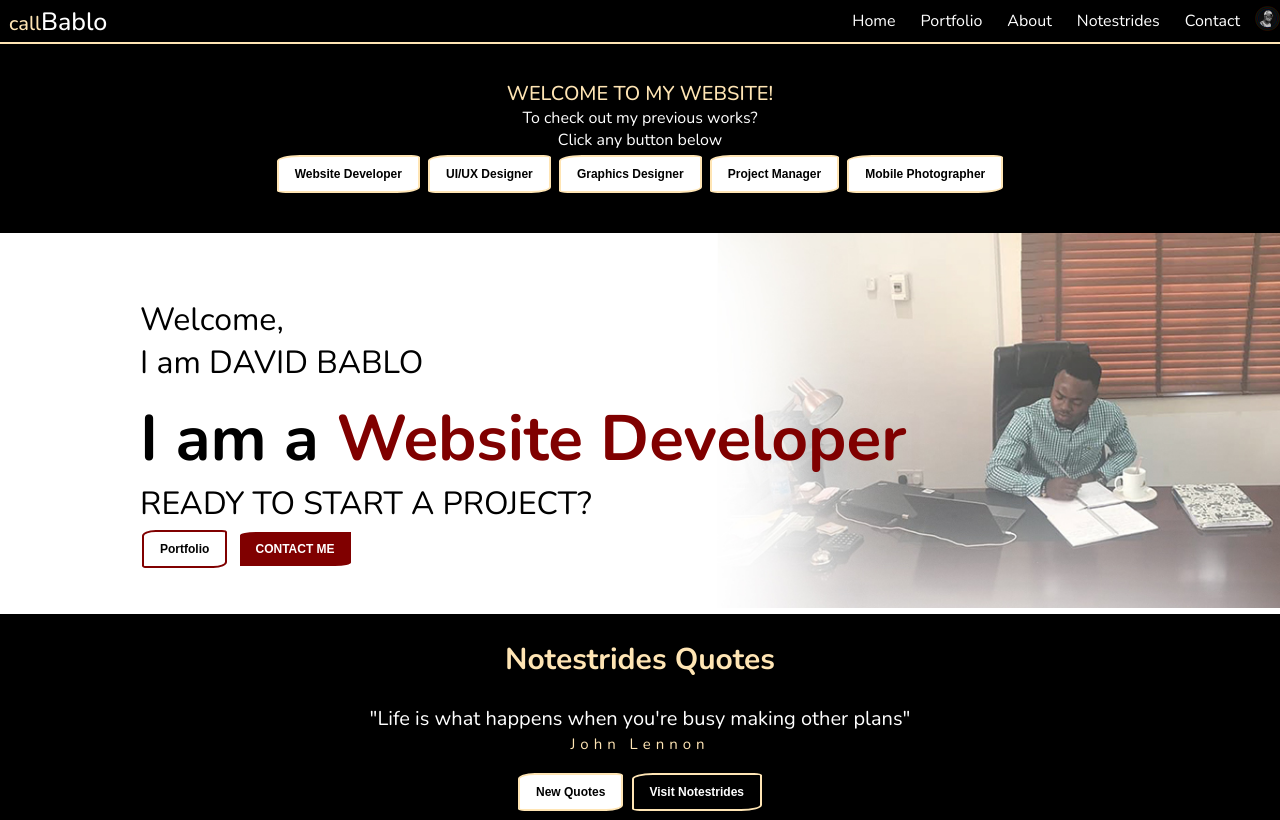
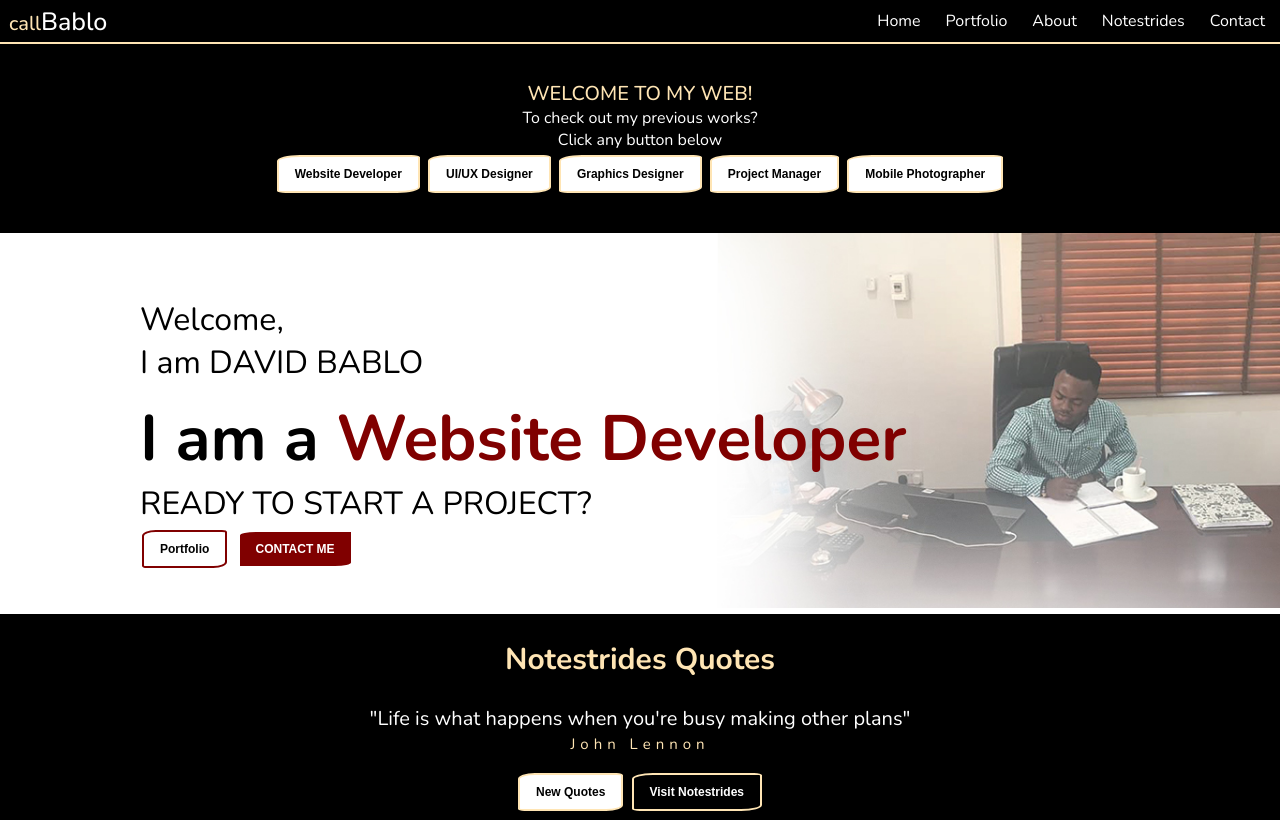
Before and after one commit to Saint-Dave/callBablo-website-homepage01, a plain HTML site: page index.html in a window 1280 px wide. Drawn offline with nearby package versions, Linux system fonts and the light colour scheme.

Commit message:
updated for the icons

```diff
--- a/index.html
+++ b/index.html
@@ -7,7 +7,6 @@
     <title>callBablo Homepage</title>
     <link rel="stylesheet" href="homestyle.css">
     <link rel="apple-touch-icon" sizes="180x180" href="img/apple-touch-icon.png">
-    <link rel="icon" type="image/png" sizes="32x32" href="img/favicon-32x32.png">
     <link rel="icon" type="image/png" sizes="16x16" href="img/favicon-16x16.png">
 </head>
 <body>
@@ -21,7 +20,7 @@
                     <li><a href="about.html">About</a></li>
                     <li><a href="notestrides.html">Notestrides</a></li>
                     <li><a href="contact.html">Contact</a></li>
-                    <li><img src="img/apple-touch-icon.png" alt="Logo" height="25px" href="notestrides.html"></li>
+                    <!-- <li><img src="img/apple-touch-icon.png" alt="Logo" height="25px" href="notestrides.html"></li> -->
                 </ul>
             </nav>
             <nav class="mobile-nav" id="mobile-nav">
@@ -33,16 +32,13 @@
                   <a href="contact.html"><ion-icon name="chatbubbles"></ion-icon></a>
 
                 </div>
-                <a href="javascript:void(0);" class="icon" onclick="myFunction()">
-                  <img src="img/apple-touch-icon.png" alt="Logo" height="25px">
-                </a>
             </nav>
         </div>
     </header>
     <div class="ontop-main" id="ontop-main">
         <div>
             <p>
-                <span>WELCOME TO MY WEBSITE!</span><br>
+                <span>WELCOME TO MY WEB!</span><br>
                 To check out my previous works? <br>
                 Click any button below <br>
             <button class="button button1">Website Developer</button>
```
